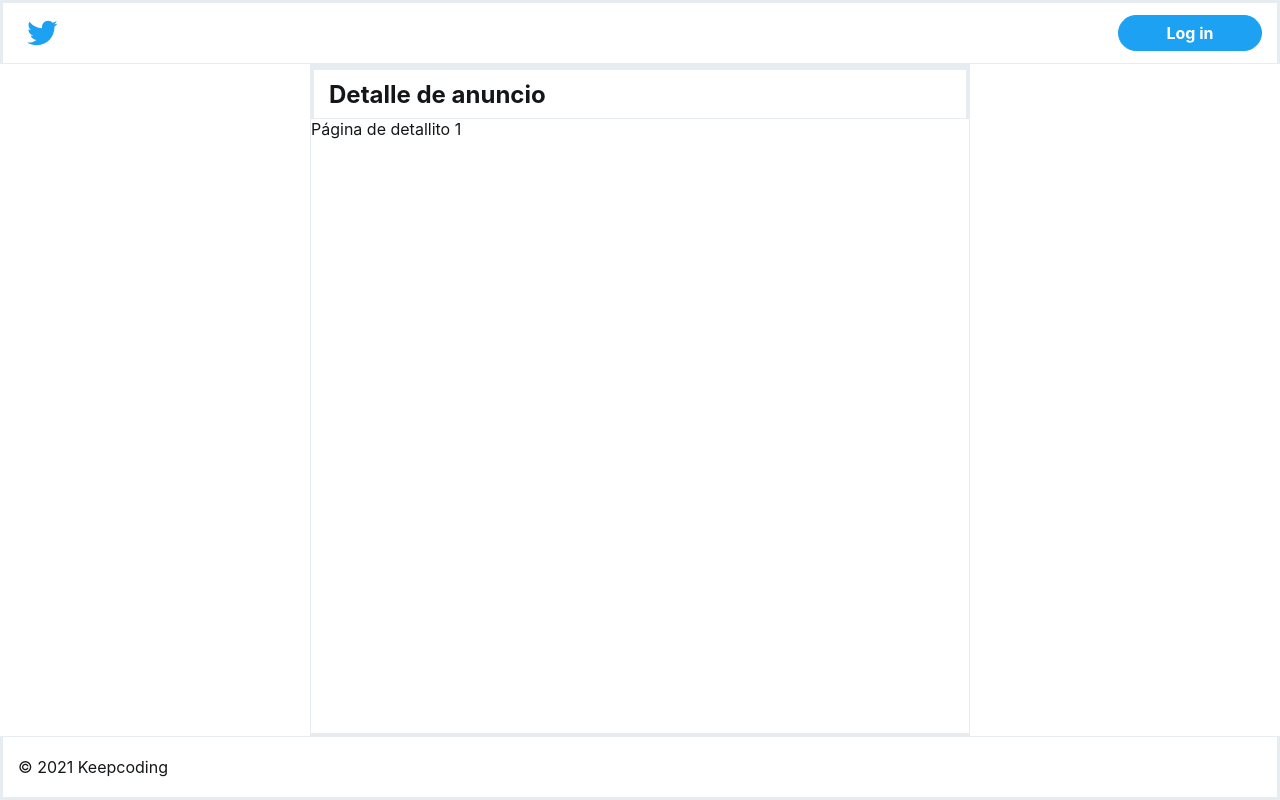
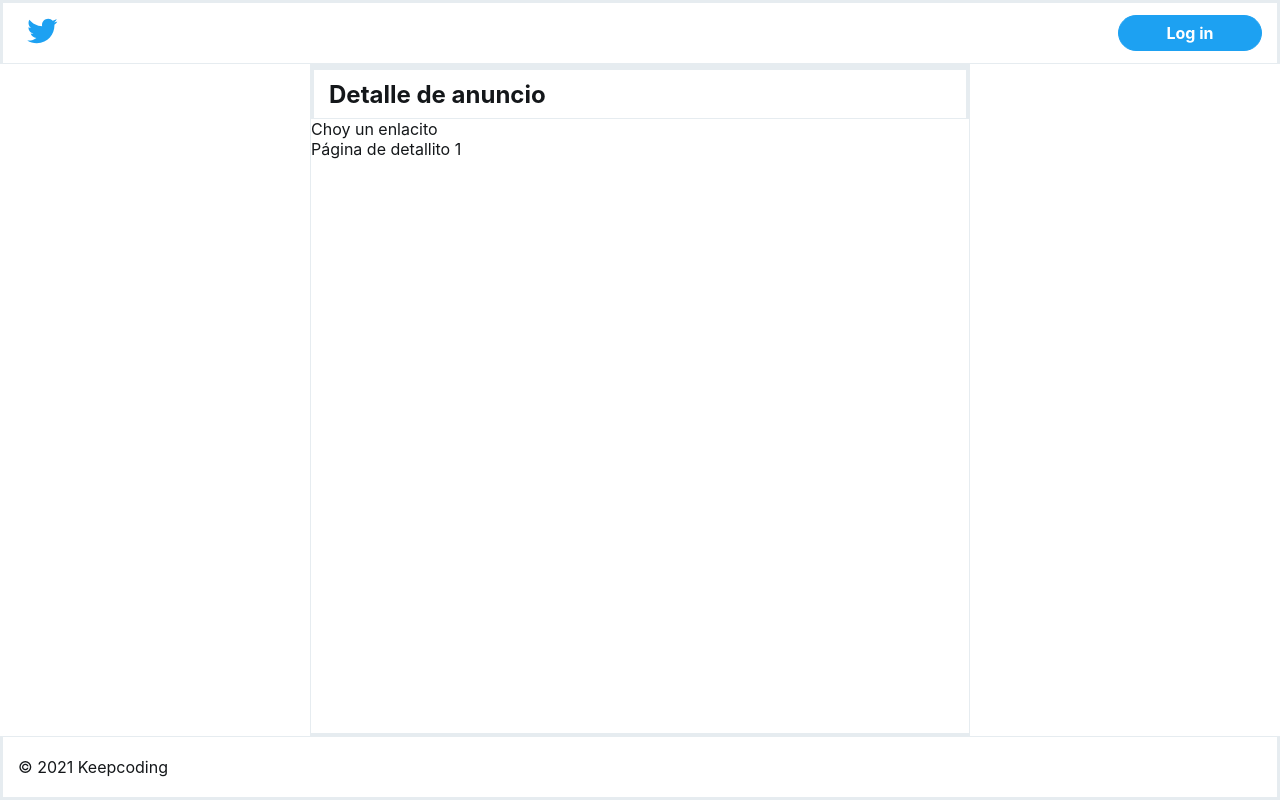
Before and after one commit to Snozin/FrontendReact, a React (Create React App) app: page /ads/1 in a window 1280 px wide. Built offline with nearby package versions, Linux system fonts and the light colour scheme.

Commit message:
Modificación del boton login para que se comporte como un link usando style component

```diff
--- a/src/App.js
+++ b/src/App.js
@@ -30,8 +30,11 @@ function App({ isInitiallyLogged }) {
           <Routes>
             <Route path="/login" element={<LoginPage />} />
             <Route path="/ads" element={<AdvertsPage />} />
+            <Route
+              path="/ads/:advertId"
+              element={<AdvertDetailPage cosa={3} />}
+            />
             <Route path="/ads/new" element={<NewAdvertPage />} />
-            <Route path="/ads/:advertId" element={<AdvertDetailPage cosa={3424}/>} />
             <Route path="/" element={<Navigate to="/ads" />} />
 
             {/* Esta ruta especial solo hace match cuando nada más lo hace */}
--- a/src/components/adverts/AdvertDetailPage/AdvertDetailPage.js
+++ b/src/components/adverts/AdvertDetailPage/AdvertDetailPage.js
@@ -1,4 +1,4 @@
-import { useParams } from "react-router-dom"
+import { Link, useParams } from "react-router-dom"
 import Layout from "../../layout/Layout"
 
 const AdvertDetailPage = () => {
@@ -6,6 +6,8 @@ const AdvertDetailPage = () => {
 
   return <Layout title='Detalle de anuncio'>
     <div>
+      <Link to='/'>Choy un enlacito </Link>
+      <br/>
       Página de detallito {advertId}
     </div>
   </Layout>
--- a/src/components/layout/Header.js
+++ b/src/components/layout/Header.js
@@ -7,6 +7,7 @@ import { useContext } from "react"
 import "./Header.css"
 
 import AuthContext from "../auth/context"
+import { Link } from "react-router-dom"
 
 const Header = ({ className }) => {
   // Ejemplo de uso del context consumer
@@ -14,8 +15,10 @@ const Header = ({ className }) => {
   return (
     <header className={classNames("header", className)}>
       <div className="header-logo">
-        {/* Uso del SVG importado */}
-        <Icon width="32" height="32" />
+        <Link to="/">
+          {/* Uso del SVG importado */}
+          <Icon width="32" height="32" />
+        </Link>
       </div>
       <nav className="header-nav">
         {isLogged ? (
@@ -23,7 +26,12 @@ const Header = ({ className }) => {
             Log Out
           </Button>
         ) : (
-          <Button variant="primary" className="header-button">
+          <Button
+            variant="primary"
+            className="header-button"
+            as={Link}
+            to="/login"
+          >
             Log in
           </Button>
         )}
```
